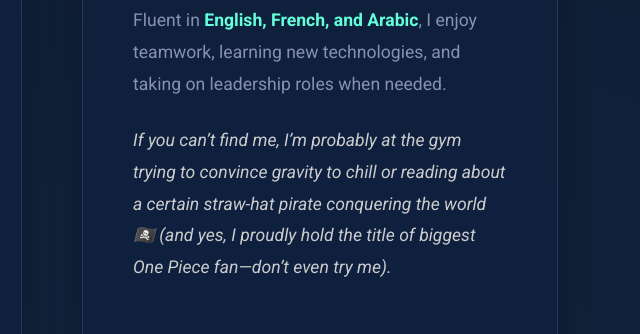
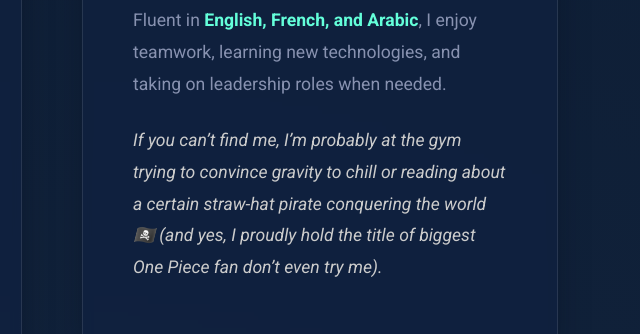
Before and after one commit to YanisLaribi/YanisWebsite, a plain HTML site: page index.html in a window 1280 px wide. Shown: the part 1360-1694 px from the top of the page, 598-1238 px from the left. Drawn offline with Linux system fonts and the light colour scheme.

Commit message:
Fix typo in One Piece fan description
Removed a dash from the text about being a One Piece fan.

```diff
--- a/index.html
+++ b/index.html
@@ -122,7 +122,7 @@
                             </p>
                             <p style="font-style: italic; color: #ccc;">
                                 If you can’t find me, I’m probably at the gym trying to convince gravity to chill or
-                                reading about a certain straw-hat pirate conquering the world 🏴‍☠️ (and yes, I proudly hold the title of biggest One Piece fan—don’t even try me).
+                                reading about a certain straw-hat pirate conquering the world 🏴‍☠️ (and yes, I proudly hold the title of biggest One Piece fan don’t even try me).
                             </p>
                         </div>
                     </div>
```
